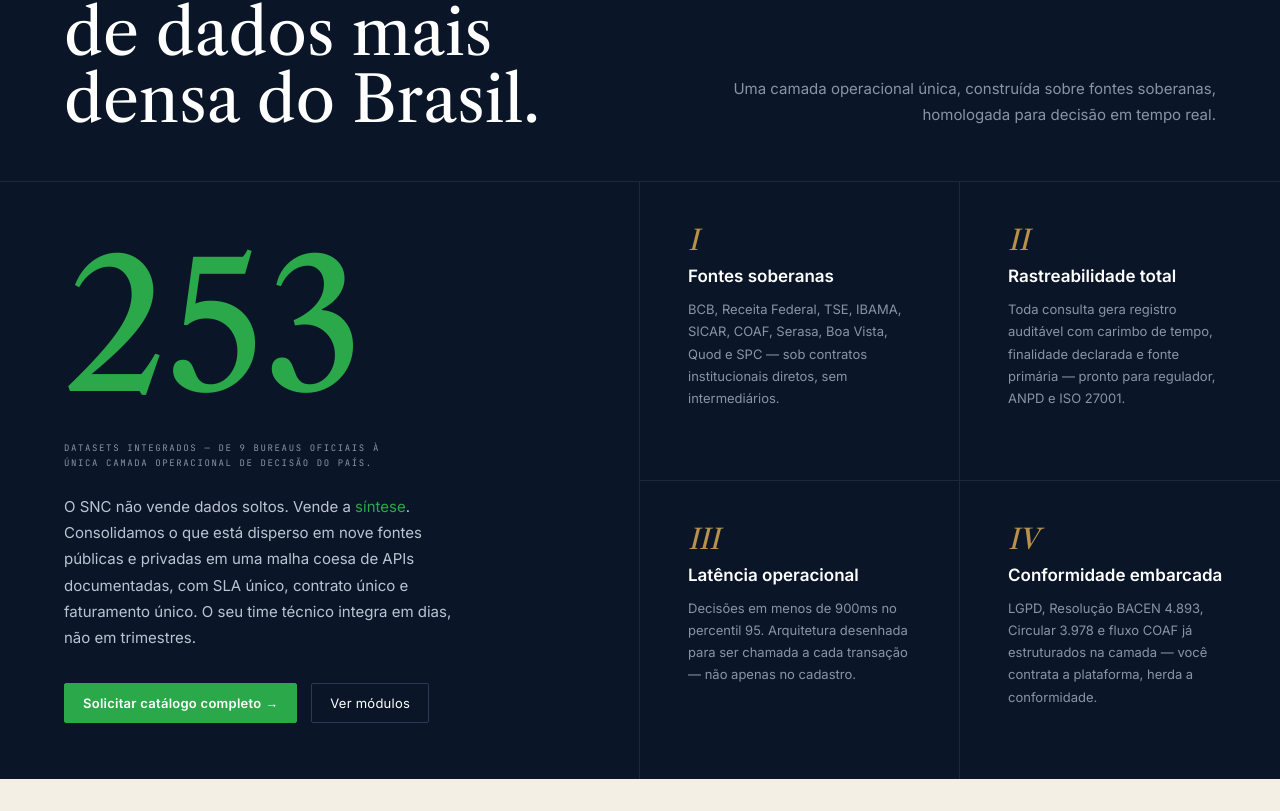
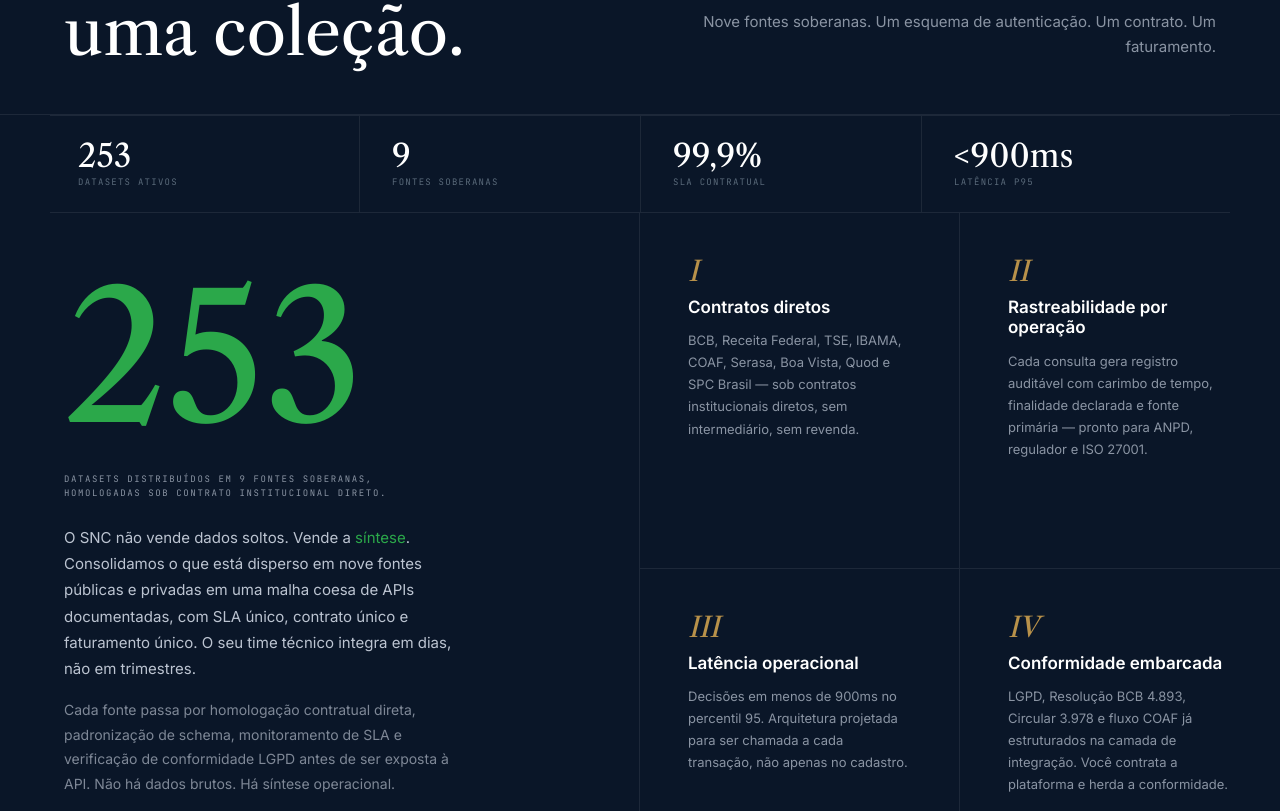
Before and after one commit to ctoutbank/snc-site, a Next.js app: page / in a window 1280 px wide. Shown: the part 10149-10960 px from the top of the page. Built offline with nearby package versions, Linux system fonts and the light colour scheme.

Commit message:
refactor: datasets-section — posicionamento institucional, sem apelaçao; specs técnicas em faixa factual, CTA 'Documentação técnica'

```diff
--- a/src/components/datasets-section.tsx
+++ b/src/components/datasets-section.tsx
@@ -30,45 +30,90 @@
   return <span ref={ref}>0{suffix}</span>;
 }
 
+const SPECS = [
+  { label: '253', sub: 'datasets ativos' },
+  { label: '9', sub: 'fontes soberanas' },
+  { label: '99,9%', sub: 'SLA contratual' },
+  { label: '<900ms', sub: 'latência p95' },
+];
+
 const FEATURES = [
   {
     num: 'I',
-    title: 'Fontes soberanas',
-    desc: 'BCB, Receita Federal, TSE, IBAMA, SICAR, COAF, Serasa, Boa Vista, Quod e SPC — sob contratos institucionais diretos, sem intermediários.',
+    title: 'Contratos diretos',
+    desc: 'BCB, Receita Federal, TSE, IBAMA, COAF, Serasa, Boa Vista, Quod e SPC Brasil — sob contratos institucionais diretos, sem intermediário, sem revenda.',
   },
   {
     num: 'II',
-    title: 'Rastreabilidade total',
-    desc: 'Toda consulta gera registro auditável com carimbo de tempo, finalidade declarada e fonte primária — pronto para regulador, ANPD e ISO 27001.',
+    title: 'Rastreabilidade por operação',
+    desc: 'Cada consulta gera registro auditável com carimbo de tempo, finalidade declarada e fonte primária — pronto para ANPD, regulador e ISO 27001.',
   },
   {
     num: 'III',
     title: 'Latência operacional',
-    desc: 'Decisões em menos de 900ms no percentil 95. Arquitetura desenhada para ser chamada a cada transação — não apenas no cadastro.',
+    desc: 'Decisões em menos de 900ms no percentil 95. Arquitetura projetada para ser chamada a cada transação, não apenas no cadastro.',
   },
   {
     num: 'IV',
     title: 'Conformidade embarcada',
-    desc: 'LGPD, Resolução BACEN 4.893, Circular 3.978 e fluxo COAF já estruturados na camada — você contrata a plataforma, herda a conformidade.',
+    desc: 'LGPD, Resolução BCB 4.893, Circular 3.978 e fluxo COAF já estruturados na camada de integração. Você contrata a plataforma e herda a conformidade.',
   },
 ];
 
 export function DatasetsSection() {
   return (
     <section className="snc-ds-premium" id="datasets-sec">
-      {/* Cabeçalho editorial */}
+
+      {/* Cabeçalho institucional */}
       <div className="snc-ds-header">
         <div className="snc-ds-header-left">
-          <div className="snc-ds-header-num">§ 06 · DATASETS</div>
+          <div className="snc-ds-header-num">§ 06 · FONTES E DATASETS</div>
           <h2>
-            A infraestrutura de dados{' '}
-            <span className="it">mais densa</span> do Brasil.
+            Uma síntese,{' '}
+            <span className="it">não uma coleção.</span>
           </h2>
         </div>
         <div className="snc-ds-header-right">
-          Uma camada operacional única, construída sobre fontes soberanas,
-          homologada para decisão em tempo real.
+          Nove fontes soberanas. Um esquema de autenticação. Um contrato. Um faturamento.
         </div>
+      </div>
+
+      {/* Faixa de especificações técnicas */}
+      <div style={{
+        borderTop: '1px solid rgba(255,255,255,.08)',
+        borderBottom: '1px solid rgba(255,255,255,.08)',
+        display: 'grid',
+        gridTemplateColumns: 'repeat(4,1fr)',
+        maxWidth: 1180,
+        margin: '0 auto 0',
+        padding: '0 28px',
+      }}>
+        {SPECS.map((s, i) => (
+          <div key={s.label} style={{
+            padding: '24px 0',
+            borderLeft: i > 0 ? '1px solid rgba(255,255,255,.08)' : 'none',
+            paddingLeft: i > 0 ? 32 : 0,
+          }}>
+            <div style={{
+              fontFamily: "'Libre Caslon Text', serif",
+              fontSize: 32,
+              color: '#fff',
+              lineHeight: 1,
+              marginBottom: 4,
+            }}>
+              {s.label}
+            </div>
+            <div style={{
+              fontFamily: 'JetBrains Mono, monospace',
+              fontSize: 9,
+              color: '#5a6a7a',
+              letterSpacing: '.14em',
+              textTransform: 'uppercase',
+            }}>
+              {s.sub}
+            </div>
+          </div>
+        ))}
       </div>
 
       {/* Corpo */}
@@ -79,8 +124,8 @@
             <CountUp target={253} />
           </div>
           <div className="snc-ds-counter-label">
-            DATASETS INTEGRADOS — DE 9 BUREAUS OFICIAIS À ÚNICA CAMADA
-            OPERACIONAL DE DECISÃO DO PAÍS.
+            DATASETS DISTRIBUÍDOS EM 9 FONTES SOBERANAS, HOMOLOGADAS SOB
+            CONTRATO INSTITUCIONAL DIRETO.
           </div>
           <p className="snc-ds-copy">
             O SNC não vende dados soltos. Vende a{' '}
@@ -92,9 +137,14 @@
             único e faturamento único. O seu time técnico integra em dias, não em
             trimestres.
           </p>
+          <p className="snc-ds-copy" style={{ opacity: 0.65, fontSize: 14, marginTop: -8 }}>
+            Cada fonte passa por homologação contratual direta, padronização de
+            schema, monitoramento de SLA e verificação de conformidade LGPD antes
+            de ser exposta à API. Não há dados brutos. Há síntese operacional.
+          </p>
           <div className="snc-ds-ctas">
             <Link href="/contato" className="snc-btn snc-btn-primary">
-              Solicitar catálogo completo →
+              Documentação técnica →
             </Link>
             <Link href="/plataforma" className="snc-btn snc-btn-ghost">
               Ver módulos
@@ -102,7 +152,7 @@
           </div>
         </div>
 
-        {/* Coluna direita — 4 features */}
+        {/* Coluna direita — 4 pilares técnicos */}
         <div className="snc-ds-features">
           {FEATURES.map((f) => (
             <div key={f.num} className="snc-ds-feat">
```
